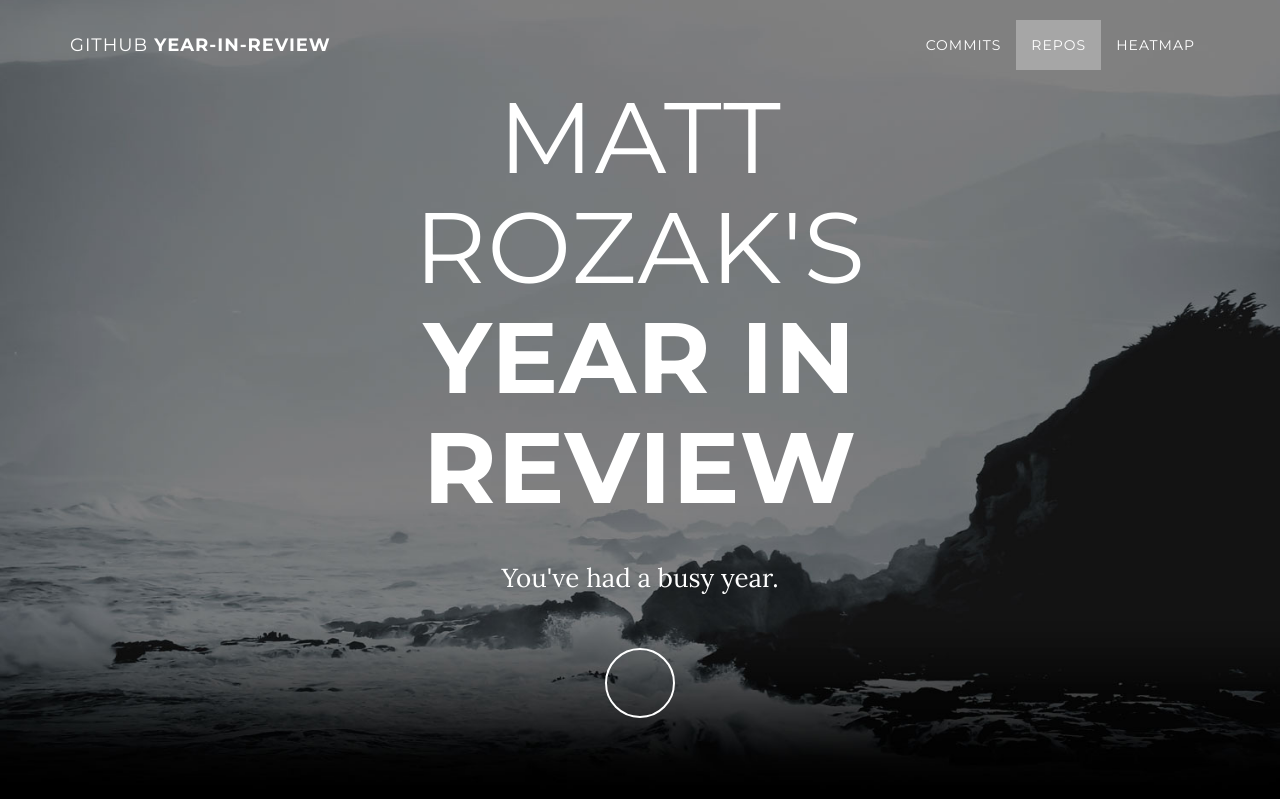
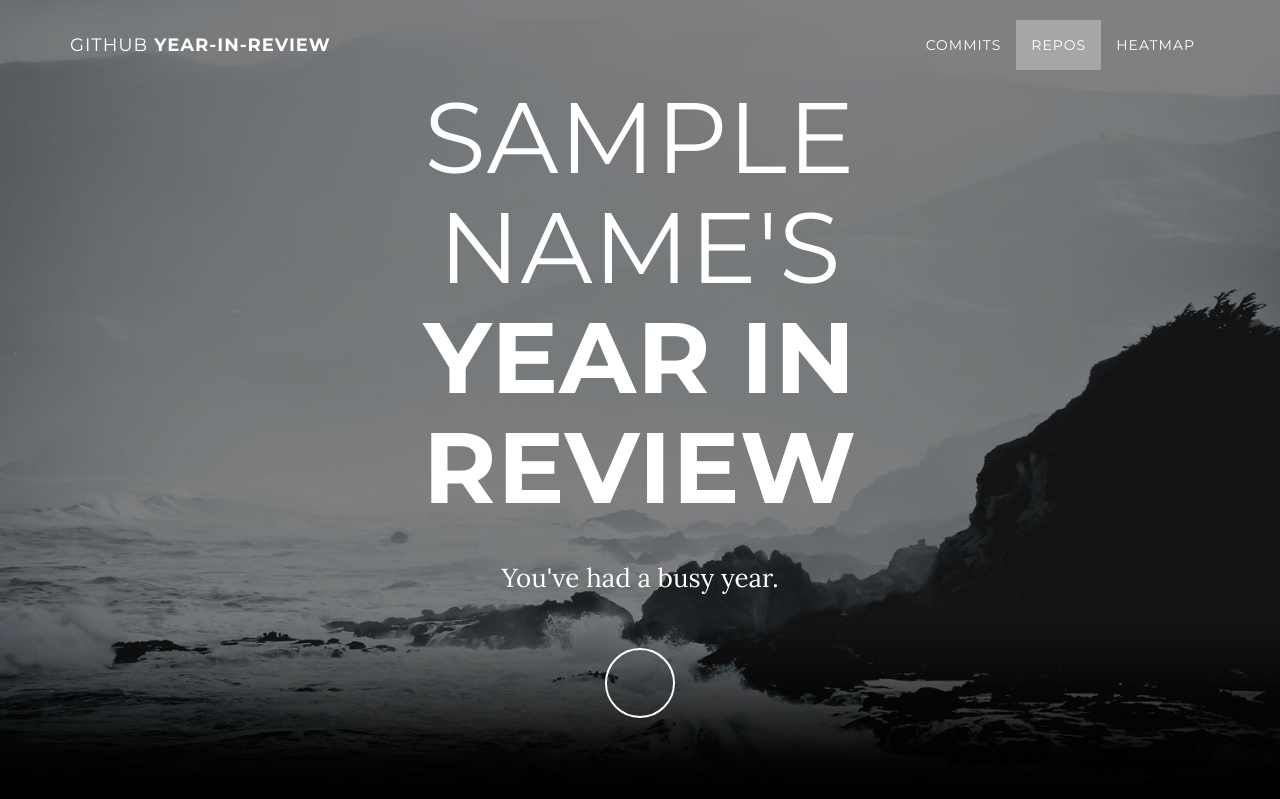
Before and after one commit to dwj300/year_in_review, a Flask app: template templates/review.html in a window 1280 px wide; the page is wider, and only the part inside the window is pictured. Shown: the top 799 px of that part. Run offline with Flask 2, Linux system fonts and the light colour scheme; the template is opened without the code that fills it: most values are stand-ins (such as "Sample title", 1, 10 or a date in 2020); some libraries are stand-ins or nearby versions.

Commit message:
adding name to big header

```diff
--- a/server.py
+++ b/server.py
@@ -96,7 +96,7 @@ def token_getter():
 def review():
     # Parse CLODUAMQP_URL (fallback to localhost)
     # send a message
-    data = {'token': session['token'], 'username': session['username']}
+    data = {'token': session['token'], 'username': session['username'], 'name': session['name']}
     channel.basic_publish(exchange='',
                           routing_key='work',
                           body=json.dumps(data))
--- a/templates/review.html
+++ b/templates/review.html
@@ -101,7 +101,7 @@
             <div class="container">
                 <div class="row">
                     <div class="col-md-8 col-md-offset-2">
-                        <h1 class="brand-heading"><span class="light">Matt Rozak's</span><br>Year In Review</h1>
+                      <h1 class="brand-heading"><span class="light">{{ name }}'s</span><br>Year In Review</h1>
                         <p class="intro-text">You've had a busy year.</p>
                         <a href="#about" class="btn btn-circle page-scroll">
                             <i class="fa fa-angle-double-down animated"></i>
--- a/worker.py
+++ b/worker.py
@@ -43,6 +43,7 @@ def do_work(ch, method, properties, body):
     # token = session['token']
     token = data['token']
     username = data['username']
+    name = data['name']
     # repos_url = user['repos_url']
     # print(repos_url)
     print(token)
@@ -88,7 +89,8 @@ def do_work(ch, method, properties, body):
                                dele='{0:,}'.format(dele),
                                days=days,
                                best_day_num=best_day_num,
-                               best_day=DAYS[best_day])
+                               best_day=DAYS[best_day],
+                               name=name)
     print("hmm")
     # f = open('static/'+username+".html", 'w+')
     print("hmm1")
```
